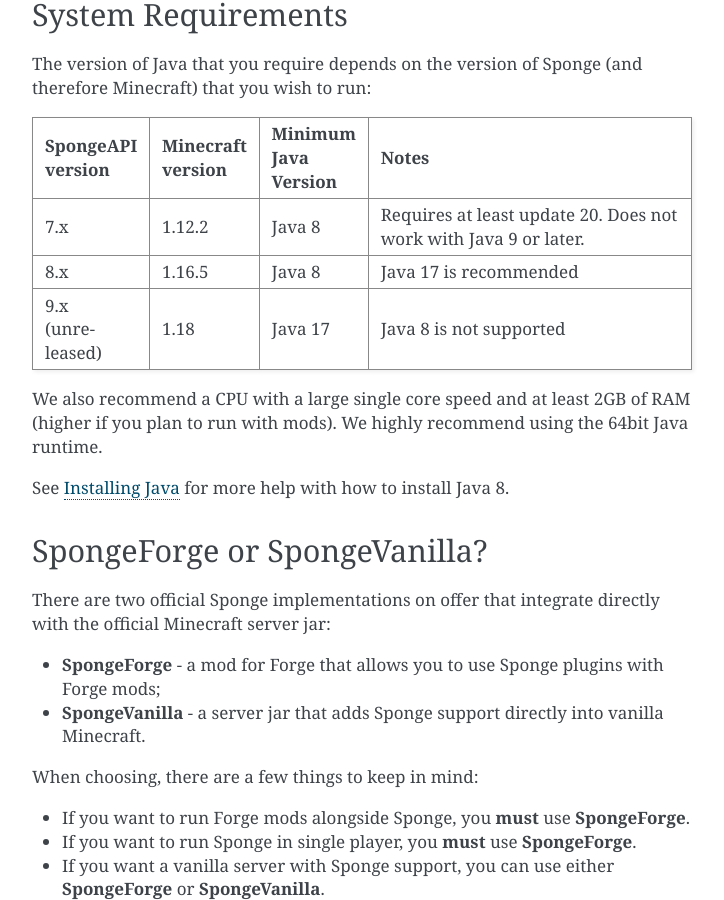
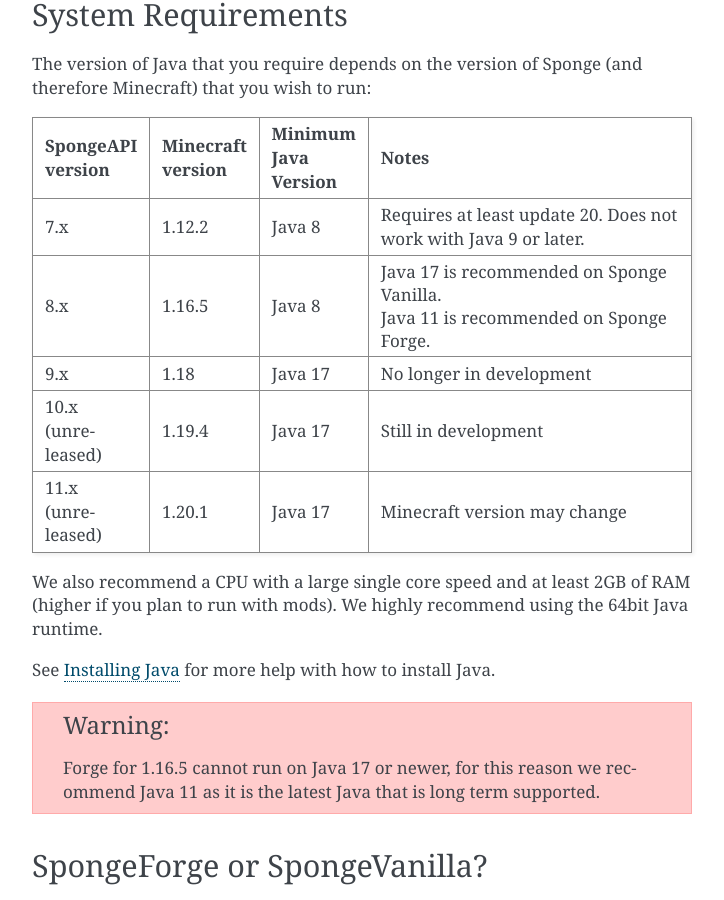
Before and after one commit to SpongePowered/SpongeDocs, a Sphinx documentation site: the page built from source/server/quickstart.rst, in a window 1280 px wide and 900 px high, scrolled down 500 px. Shown: the whole window, without its empty margins (388-1112 px from the left). Built offline with Sphinx 7.4.7, drawn with Linux system fonts in a browser that asks for light colours; some of the changed text lies outside the part shown.

Commit message:
(API8+) Updated quickstart (#987)
* Updated quickstart

* Removed java 8 getting started

* Readded message without 8

```diff
--- a/source/server/quickstart.rst
+++ b/source/server/quickstart.rst
@@ -36,16 +36,30 @@
     * - 8.x
       - 1.16.5
       - Java 8
-      - Java 17 is recommended
-    * - 9.x (unreleased)
+      - | Java 17 is recommended on Sponge Vanilla.
+        | Java 11 is recommended on Sponge Forge.
+    * - 9.x
       - 1.18
       - Java 17
-      - Java 8 is not supported
+      - No longer in development
+    * - 10.x (unreleased)
+      - 1.19.4
+      - Java 17
+      - Still in development
+    * - 11.x (unreleased)
+      - 1.20.1
+      - Java 17
+      - Minecraft version may change
 
 We also recommend a CPU with a large single core speed and at least 2GB of RAM (higher if you plan to run with mods).
 We highly recommend using the 64bit Java runtime.
 
-See :doc:`getting-started/jre` for more help with how to install Java 8.
+See :doc:`getting-started/jre` for more help with how to install Java.
+
+.. warning::
+
+  Forge for 1.16.5 cannot run on Java 17 or newer, for this reason we recommend Java 11 as it is the latest Java that
+  is long term supported.
 
 SpongeForge or SpongeVanilla?
 =============================
@@ -124,11 +138,12 @@
 
 The directory where plugins are installed depends on the version of Sponge that you are using.
 
-* For **SpongeAPI 7** and earlier, plugins go in the `/mods` directory.
-* For **SpongeAPI 8** and later, plugins go in the `/plugins` directory.
+* For **SpongeAPI 7** and earlier, plugins go in the ``/mods`` directory.
+* For **SpongeAPI 8** and later, plugins go in the ``/plugins`` directory.
 
 Once you have added your plugins to the plugins directory, start (or restart) your server. Your plugins should then be
-available, which you can verify by running the ``/sponge plugins`` command.
+available, which you can verify by running the ``/sponge plugins list`` command (On Sponge API 7 and earlier this
+command is ``/sponge plugins``).
 
 .. note::
 
```
